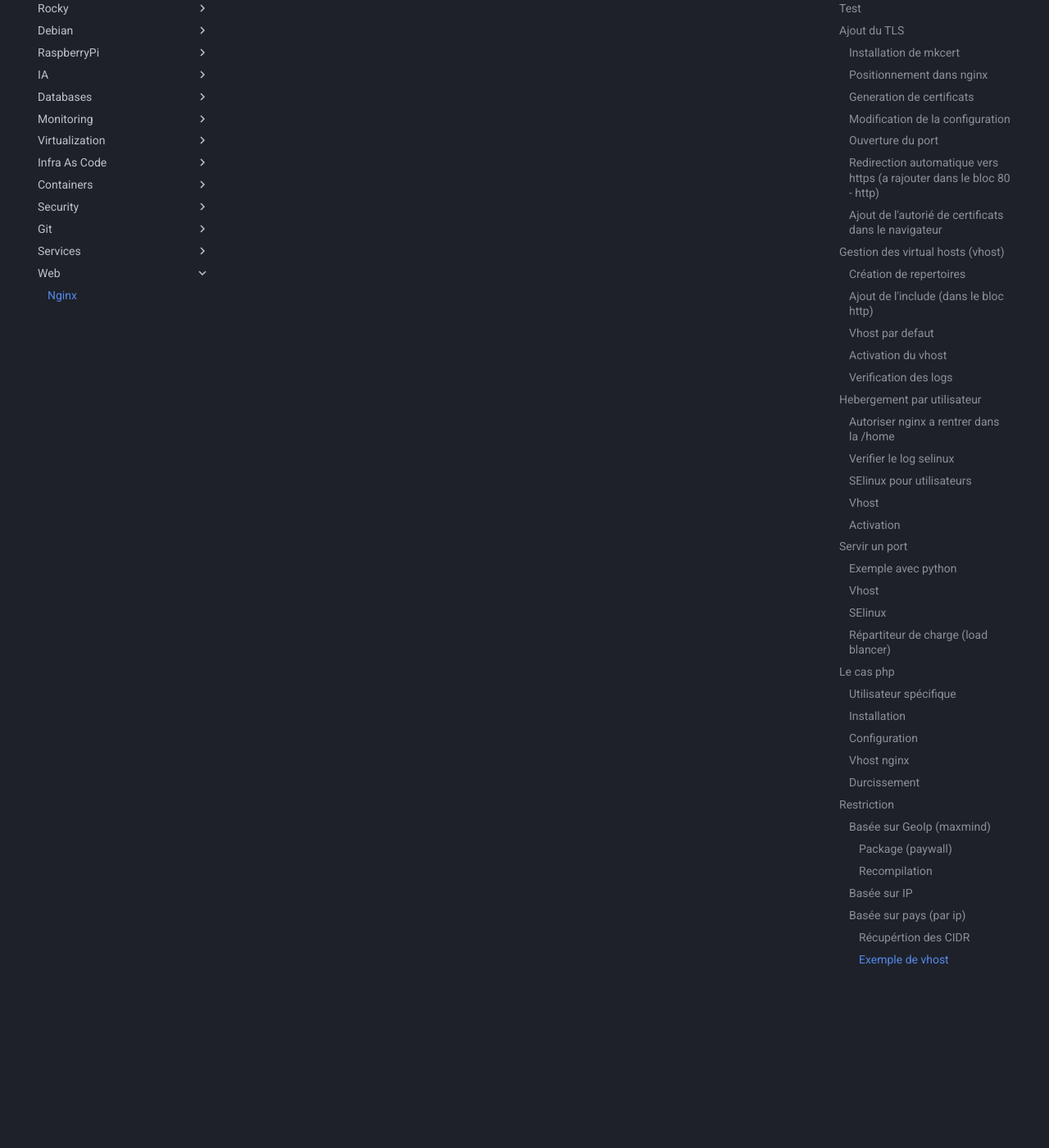
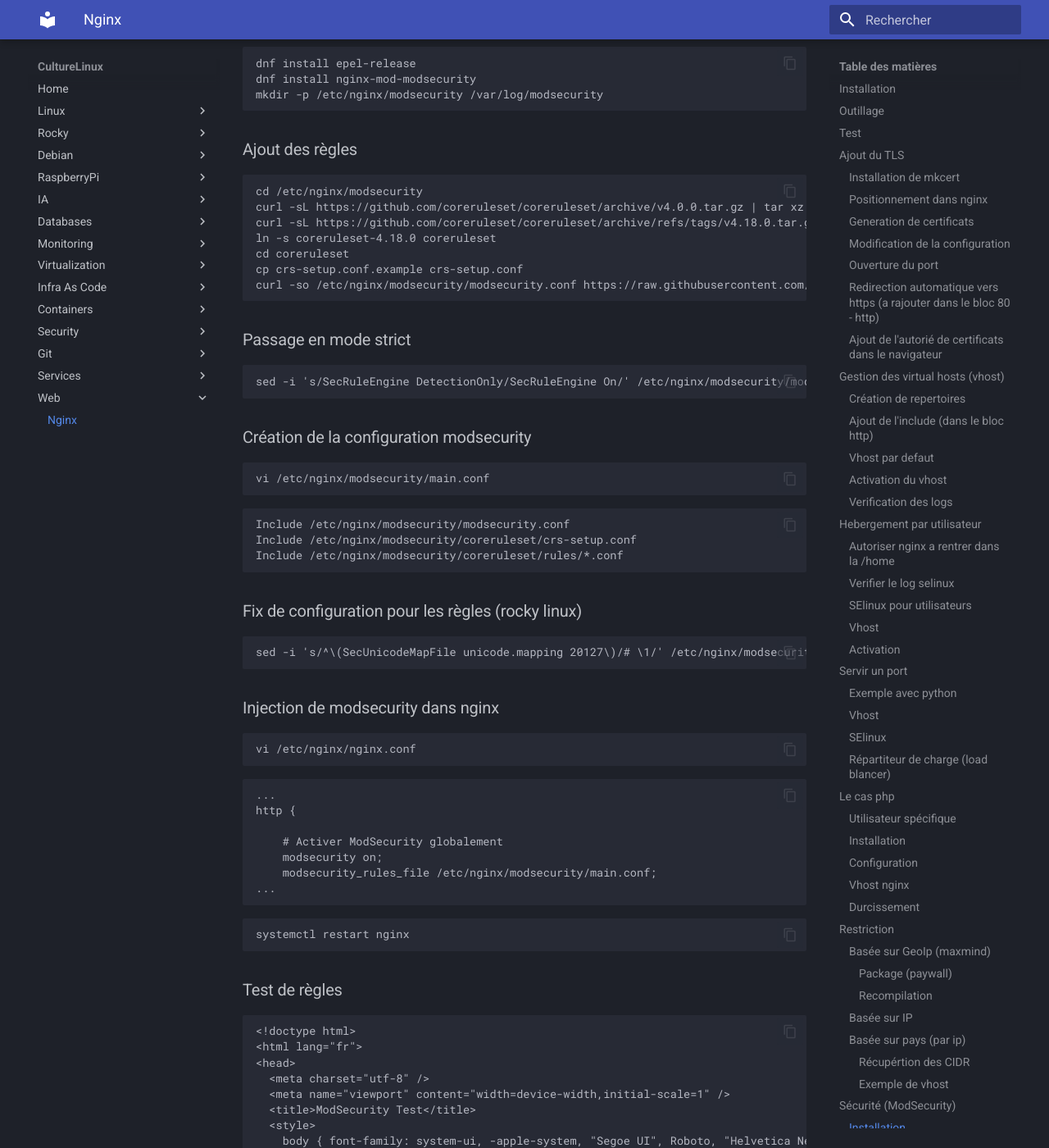
Before and after one commit to CultureLinux/doc, an MkDocs documentation site: the page built from docs/web/nginx.md, in a window 1280 px wide and 1400 px high, scrolled down 11156 px. Shown: the whole window at 82% size. Built offline with MkDocs 1.6.1 and Material for MkDocs 9.7.7, drawn with Linux system fonts in a browser that asks for light colours; some of the changed text lies outside the part shown.

Commit message:
ajout WAF nginx

````diff
--- a/docs/web/nginx.md
+++ b/docs/web/nginx.md
@@ -517,3 +517,112 @@
 ...
 
 ```
+
+## Sécurité (ModSecurity)
+
+### Installation
+
+```
+dnf install epel-release
+dnf install nginx-mod-modsecurity
+mkdir -p /etc/nginx/modsecurity /var/log/modsecurity
+```
+
+### Ajout des règles
+
+```
+cd /etc/nginx/modsecurity
+curl -sL https://github.com/coreruleset/coreruleset/archive/v4.0.0.tar.gz | tar xz
+curl -sL https://github.com/coreruleset/coreruleset/archive/refs/tags/v4.18.0.tar.gz | tar xz
+ln -s coreruleset-4.18.0 coreruleset
+cd coreruleset
+cp crs-setup.conf.example crs-setup.conf
+curl -so /etc/nginx/modsecurity/modsecurity.conf https://raw.githubusercontent.com/SpiderLabs/ModSecurity/v3/master/modsecurity.conf-recommended
+```
+
+### Passage en mode strict
+
+```
+sed -i 's/SecRuleEngine DetectionOnly/SecRuleEngine On/' /etc/nginx/modsecurity/modsecurity.conf
+```
+
+### Création de la configuration modsecurity
+
+```
+vi /etc/nginx/modsecurity/main.conf
+```
+
+```
+Include /etc/nginx/modsecurity/modsecurity.conf
+Include /etc/nginx/modsecurity/coreruleset/crs-setup.conf
+Include /etc/nginx/modsecurity/coreruleset/rules/*.conf
+```
+
+### Fix de configuration pour les règles (rocky linux)
+
+```
+sed -i 's/^\(SecUnicodeMapFile unicode.mapping 20127\)/# \1/' /etc/nginx/modsecurity/modsecurity.conf
+```
+
+### Injection de modsecurity dans nginx
+
+```
+vi /etc/nginx/nginx.conf
+```
+
+```
+...
+http {
+
+    # Activer ModSecurity globalement
+    modsecurity on;
+    modsecurity_rules_file /etc/nginx/modsecurity/main.conf;
+...
+```
+
+```
+systemctl restart nginx
+```
+
+### Test de règles
+
+
+```
+<!doctype html>
+<html lang="fr">
+<head>
+  <meta charset="utf-8" />
+  <meta name="viewport" content="width=device-width,initial-scale=1" />
+  <title>ModSecurity Test</title>
+  <style>
+    body { font-family: system-ui, -apple-system, "Segoe UI", Roboto, "Helvetica Neue", Arial; padding: 24px; max-width:900px; }
+    code { background:#f4f4f4; padding:2px 6px; border-radius:4px; }
+    .links a { display:block; margin:8px 0; text-decoration:none; }
+    .warn { color:#b22222; font-weight:700; }
+  </style>
+</head>
+<body>
+  <h1>ModSecurity WAF — Page de test</h1>
+  <p>Page destinée à déclencher des règles ModSecurity / OWASP CRS en <strong>mode blocage</strong>.</p>
+
+  <h2>Tests (clique pour exécuter)</h2>
+  <div class="links">
+    <p><span class="warn">XSS (payload encodé dans l'URL) — test basique :</span></p>
+    <a href="/?test=%3Cscript%3Ealert('XSS')%3C%2Fscript%3E" rel="noopener noreferrer">/?test=%3Cscript%3Ealert('XSS')%3C%2Fscript%3E</a>
+
+    <p><span class="warn">SQL Injection (simple payload encodé) :</span></p>
+    <a href="/?id=1%27%20OR%20%271%27%3D%271" rel="noopener noreferrer">/?id=1%27%20OR%20%271%27%3D%271</a>
+
+  </div>
+
+  <h2>Commandes curl utiles</h2>
+  <pre>
+    <code># XSS (GET)
+    </code>
+  </pre>
+
+  <p style="margin-top:20px;">Amuse-toi (ou pleure), et check les logs. 😈🔍</p>
+</body>
+</html>
+
+```
````
